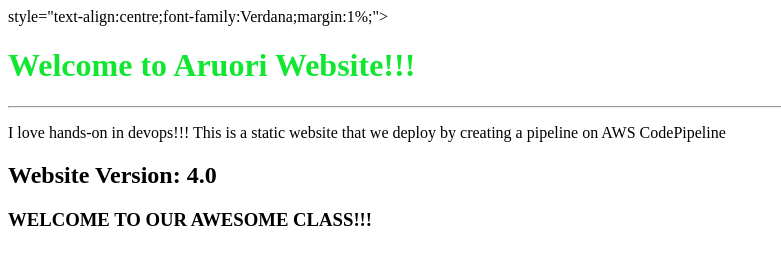
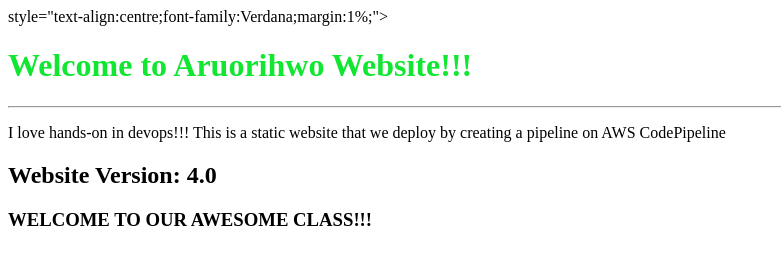
Before and after one commit to imisaaruorihwo-sys/devops-april-251, a plain HTML site: page index.html in a window 1280 px wide. Shown: the whole page, without its empty margins (0-781 px from the left). Drawn offline with Linux system fonts and the light colour scheme.

Commit message:
testing automatic trigger

```diff
--- a/index.html
+++ b/index.html
@@ -3,7 +3,7 @@
         <title>CloudSpace Sample Website</title>
     <head>
     <body> style="text-align:centre;font-family:Verdana;margin:1%;">
-            <h1 style="color:rgb(17, 230, 49)">Welcome to Aruori Website!!!</h1>
+            <h1 style="color:rgb(17, 230, 49)">Welcome to Aruorihwo Website!!!</h1>
             <hr>
             <p>I love hands-on in devops!!! This is a static website that we deploy by creating a pipeline on AWS CodePipeline</p>
             <h2>Website Version: 4.0</h2>
```
